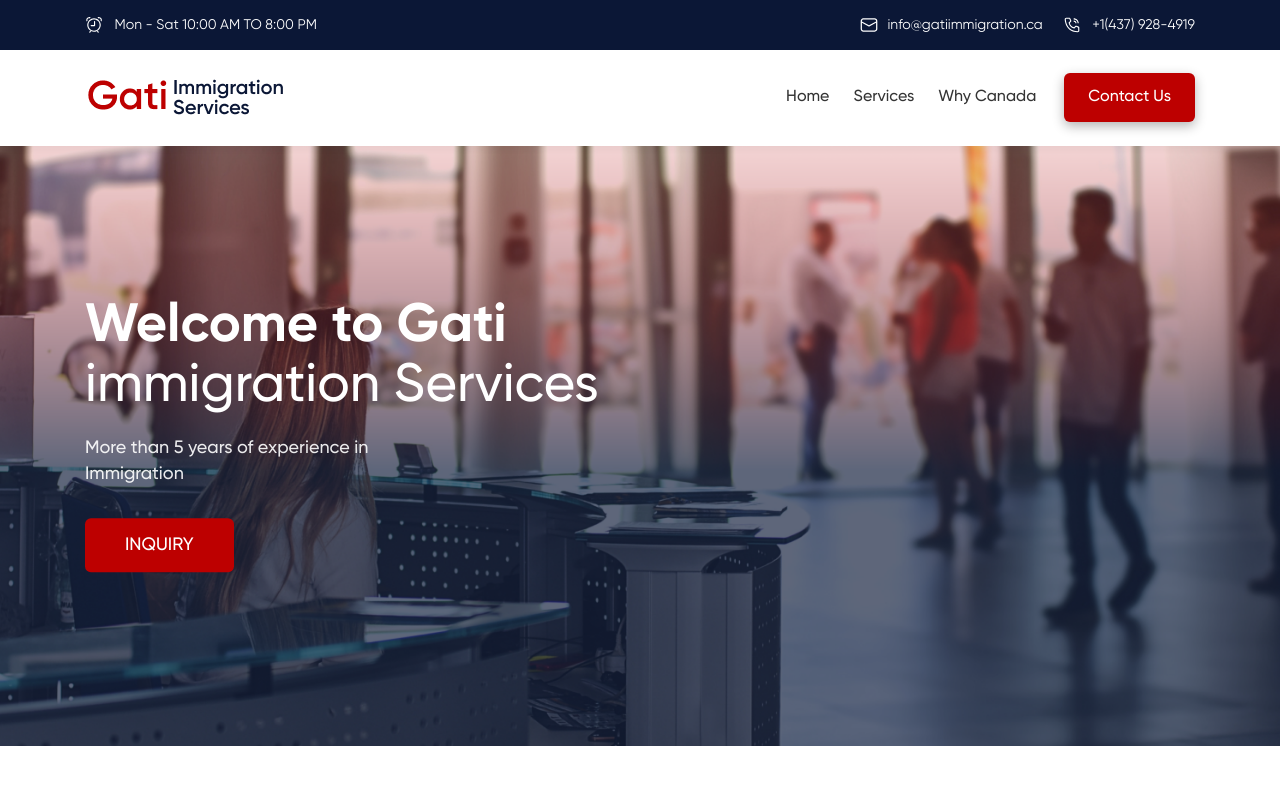
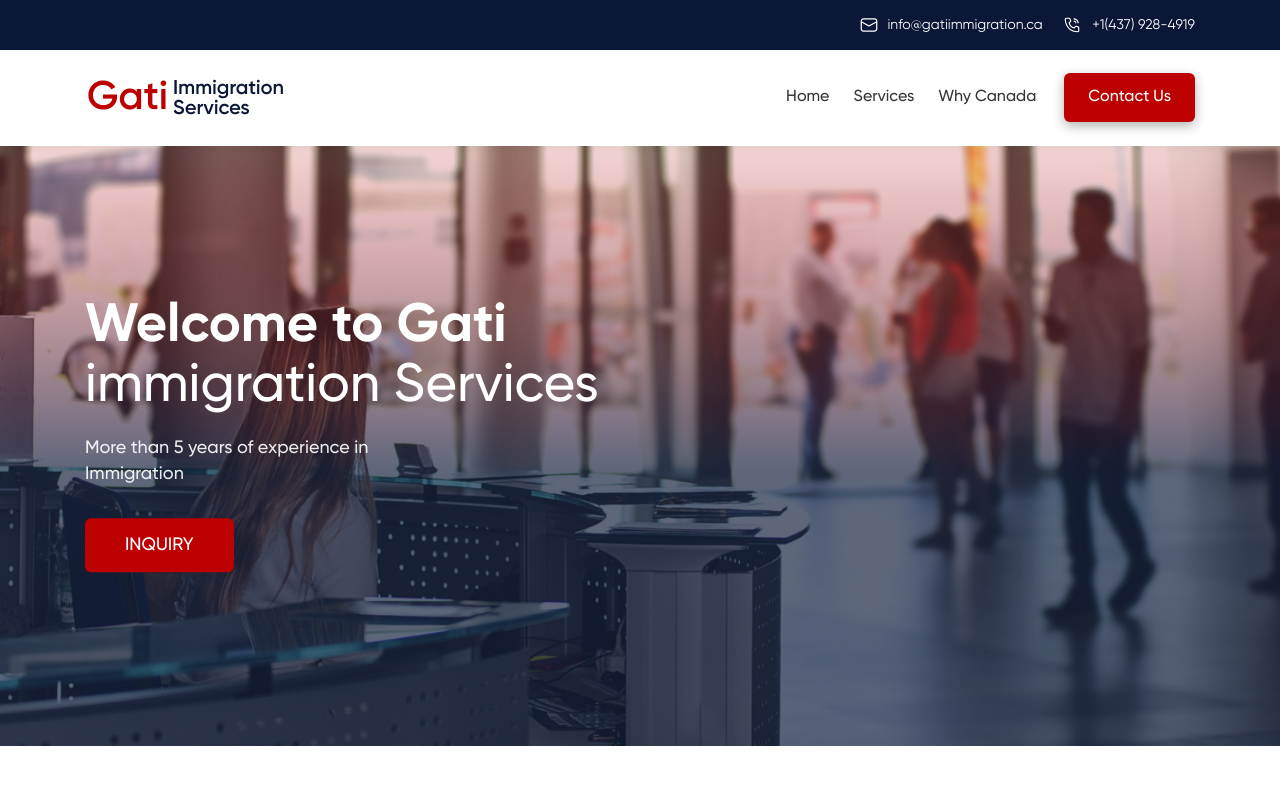
Before and after one commit to snaketechinc/gati-immigration, a plain HTML site: page about.html in a window 1280 px wide. Shown: the top 800 px of the page. Drawn offline with nearby package versions, Linux system fonts and the light colour scheme.

Commit message:
requested changes

```diff
--- a/about.html
+++ b/about.html
@@ -22,7 +22,7 @@
         <div class="row quick-contact">
             <div class="col-md-5 d-none d-md-block">
                 <div class="quick-contact-left">
-                    <span><img src="images/icons/clock.svg" alt="clock" class="mr-2"> Mon - Sat  10:00 AM TO 8:00 PM</span>
+<!--                    <span><img src="images/icons/clock.svg" alt="clock" class="mr-2"> Mon - Sat  10:00 AM TO 8:00 PM</span>-->
                 </div>
             </div>
             <div class="col-12 col-md-7">
```
Also changed, not shown: canada.html (+1 -1 lines), contactus.html (+1 -1 lines), index.html (+2 -2 lines), services.html (+1 -1 lines).
